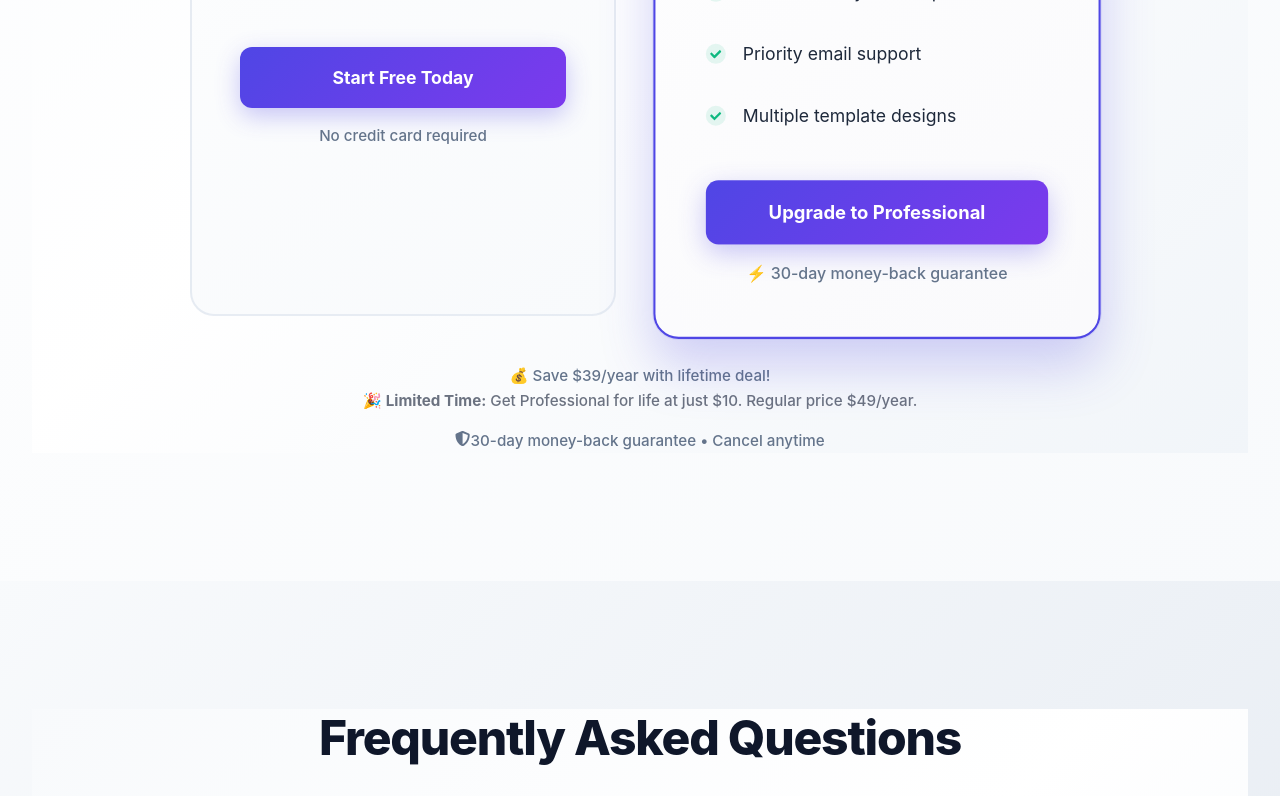
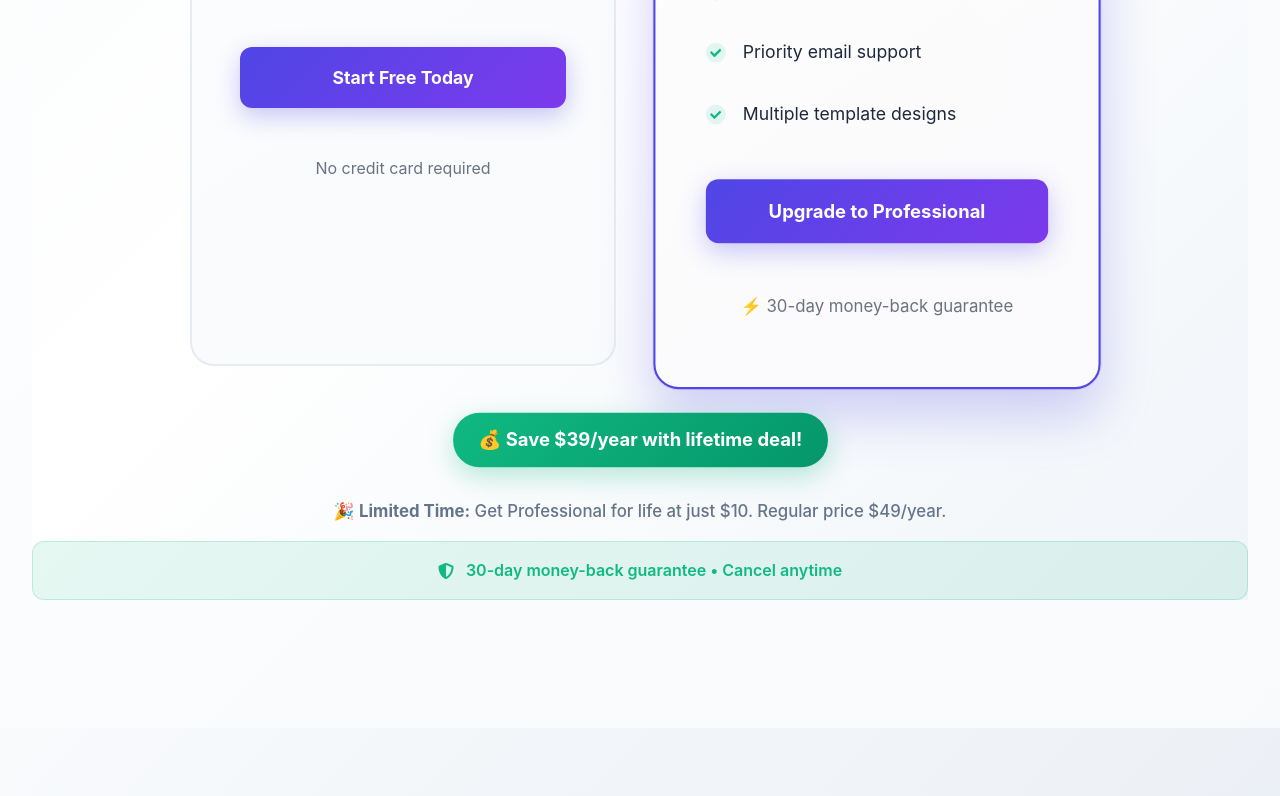
Before and after one commit to Pixelprosolutions/invoice-direct, a React (Vite) app: page / in a window 1280 px wide. Shown: the part 5437-6233 px from the top of the page. Built offline with nearby package versions, Linux system fonts and the light colour scheme; no server answers.

Commit message:
Add styles for enhanced pricing section elements
cgen-ae4c91b0af5b4b9aa360959d8ee512b8

```diff
--- a/src/components/LandingPage.module.css
+++ b/src/components/LandingPage.module.css
@@ -882,10 +882,49 @@ html {
 
 .pricingNote {
   text-align: center;
-  font-size: 0.95rem;
+  margin-top: 2rem;
+}
+
+.pricingNote p {
+  font-size: 1.05rem;
   color: #64748b;
-  margin: 0;
+  margin: 1rem 0;
   font-weight: 500;
+}
+
+.savingsBadge {
+  display: inline-block;
+  background: linear-gradient(135deg, #10b981, #059669);
+  color: white;
+  padding: 0.75rem 1.5rem;
+  border-radius: 25px;
+  font-weight: 700;
+  margin-bottom: 1rem;
+  box-shadow: 0 8px 25px rgba(16, 185, 129, 0.3);
+  animation: pulse 2s infinite;
+}
+
+@keyframes pulse {
+  0%, 100% { transform: scale(1); }
+  50% { transform: scale(1.05); }
+}
+
+.savingsText {
+  font-size: 1.1rem;
+}
+
+.guaranteeBadge {
+  display: flex;
+  align-items: center;
+  justify-content: center;
+  gap: 0.75rem;
+  color: #10b981;
+  font-weight: 600;
+  margin-top: 1rem;
+  padding: 1rem;
+  background: rgba(16, 185, 129, 0.1);
+  border-radius: 12px;
+  border: 1px solid rgba(16, 185, 129, 0.2);
 }
 
 /* FAQ Section */
```
